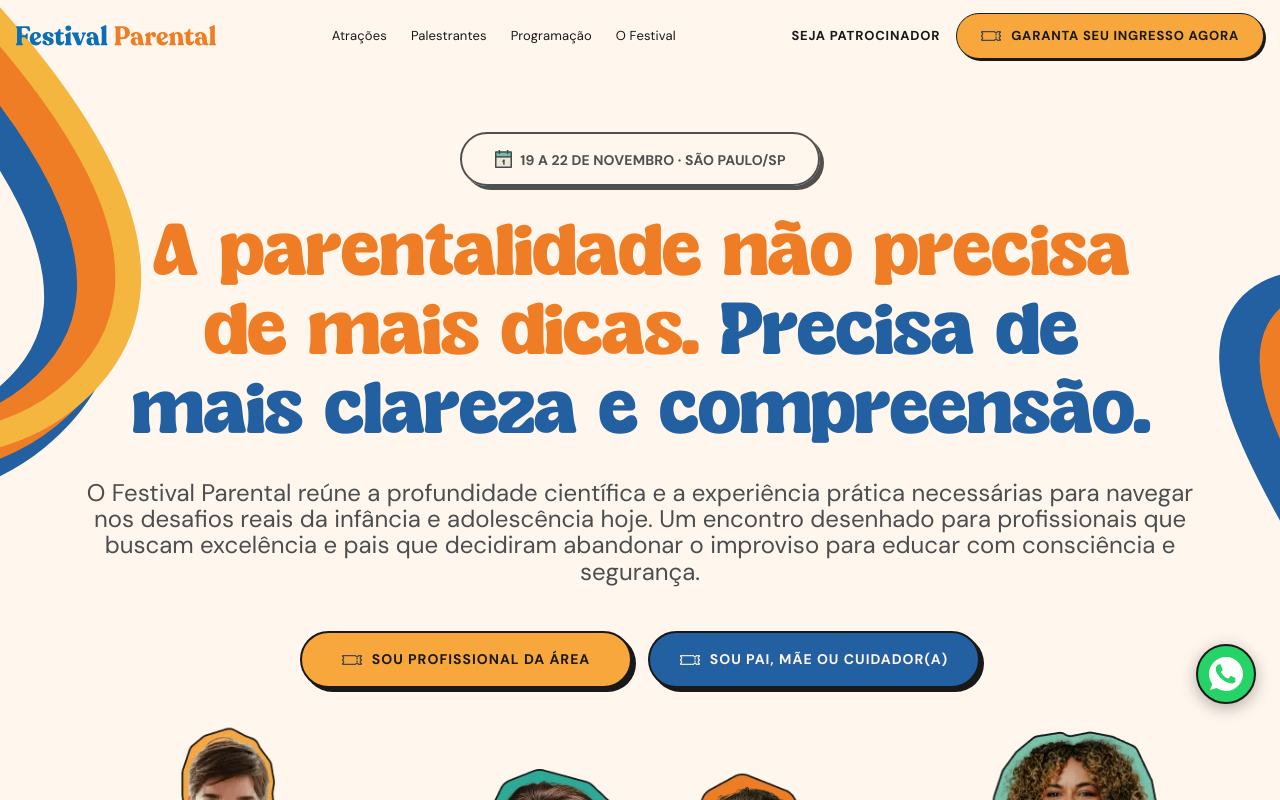
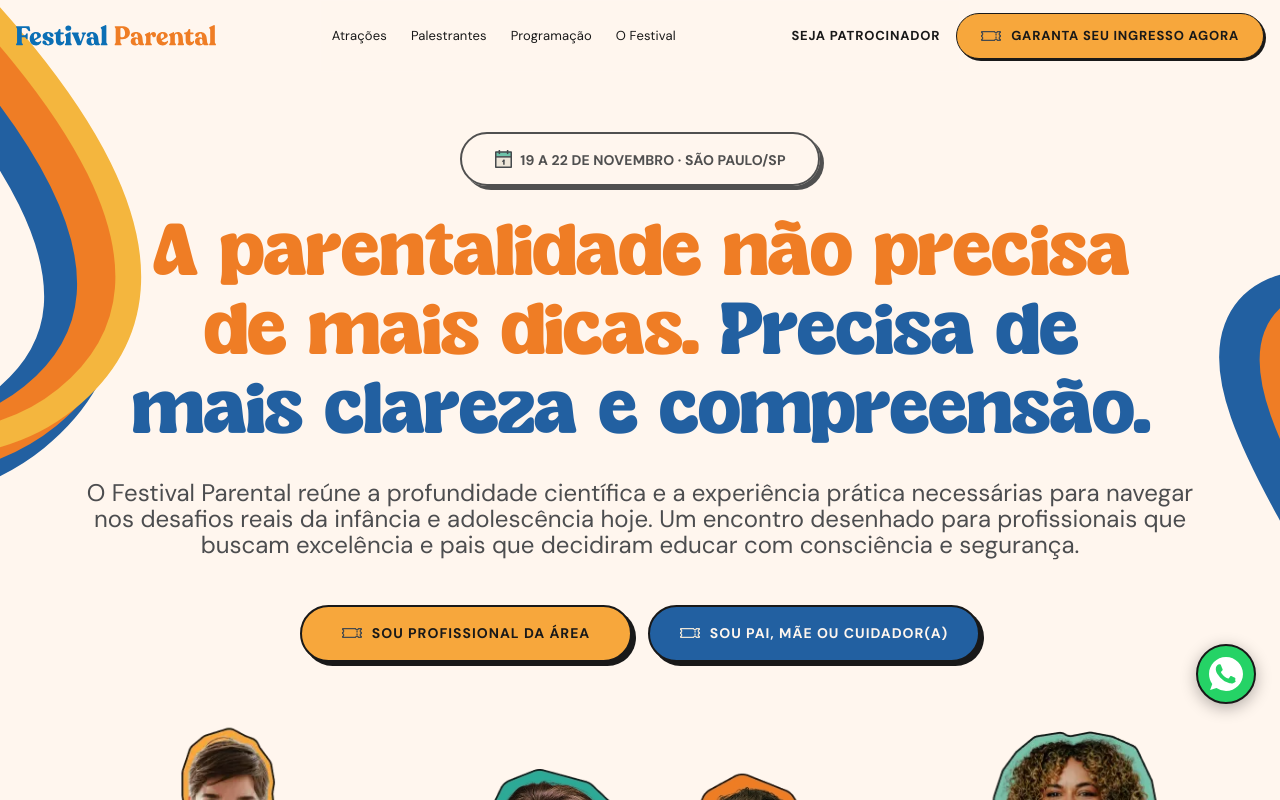
Before and after one commit to oanthonydesign/-LP-Festival-parental, a Next.js app: page / in a window 1280 px wide. Shown: the top 800 px of the page. Built offline with nearby package versions, Linux system fonts and the light colour scheme.

Commit message:
feat: update copy in Hero sections and Section6

```diff
--- a/src/components/sections/HeroSection.tsx
+++ b/src/components/sections/HeroSection.tsx
@@ -54,7 +54,7 @@
                     {/* Subtext */}
                     <div className="font-dm-sans text-[#4c4d4f] text-[16px] sm:text-[18px] md:text-[24px] text-center leading-[1.2] md:leading-[1.1] flex flex-col gap-3 md:gap-4 max-w-full md:max-w-[1150px] px-2 md:px-0">
                         <p>
-                            O Festival Parental reúne a profundidade científica e a experiência prática necessárias para navegar nos desafios reais da infância e adolescência hoje. Um encontro desenhado para profissionais que buscam excelência e pais que decidiram abandonar o improviso para educar com consciência e segurança.
+                            O Festival Parental reúne a profundidade científica e a experiência prática necessárias para navegar nos desafios reais da infância e adolescência hoje. Um encontro desenhado para profissionais que buscam excelência e pais que decidiram educar com consciência e segurança.
                         </p>
                     </div>
                 </div>
--- a/src/components/sections/HeroSectionB.tsx
+++ b/src/components/sections/HeroSectionB.tsx
@@ -54,7 +54,7 @@
                     {/* Subtext */}
                     <div className="font-dm-sans text-[#4c4d4f] text-[16px] sm:text-[18px] md:text-[24px] text-center leading-[1.2] md:leading-[1.1] flex flex-col gap-3 md:gap-4 max-w-full md:max-w-[800px] px-2 md:px-0">
                         <p>
-                            O Festival Parental reúne a profundidade científica e a experiência prática necessárias para navegar nos desafios reais da infância e adolescência hoje. Um encontro desenhado para profissionais que buscam excelência e famílias que buscam segurança.
+                            O Festival Parental reúne a profundidade científica e a experiência prática necessárias para navegar nos desafios reais da infância e adolescência hoje. Um encontro desenhado para profissionais que buscam excelência e pais que decidiram educar com consciência e segurança.
                         </p>
                     </div>
                 </div>
--- a/src/components/sections/HeroSectionV2.tsx
+++ b/src/components/sections/HeroSectionV2.tsx
@@ -284,7 +284,7 @@
 
                     <div className="font-dm-sans text-[#4c4d4f] text-[16px] sm:text-[18px] md:text-[24px] text-center leading-[1.2] md:leading-[1.1] flex flex-col gap-3 md:gap-4 max-w-full md:max-w-[900px] px-2 md:px-0">
                         <p>
-                            O Festival Parental reúne a profundidade científica e a experiência prática necessárias para navegar nos desafios reais da infância e adolescência hoje. Um encontro desenhado para profissionais que buscam excelência e pais que decidiram abandonar o improviso para educar com consciência e segurança.
+                            O Festival Parental reúne a profundidade científica e a experiência prática necessárias para navegar nos desafios reais da infância e adolescência hoje. Um encontro desenhado para profissionais que buscam excelência e pais que decidiram educar com consciência e segurança.
                         </p>
 
                     </div>
```
Also changed, not shown: src/components/sections/Section6.tsx (line endings or trailing spaces).
